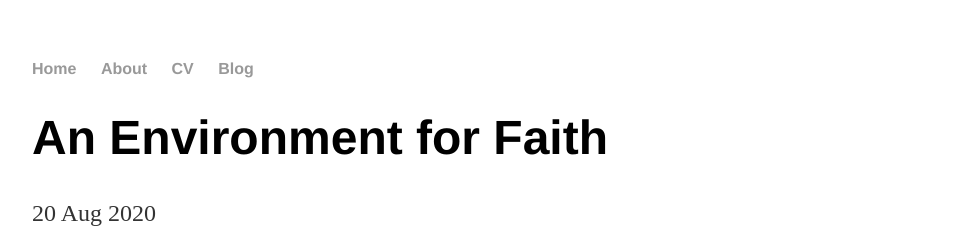
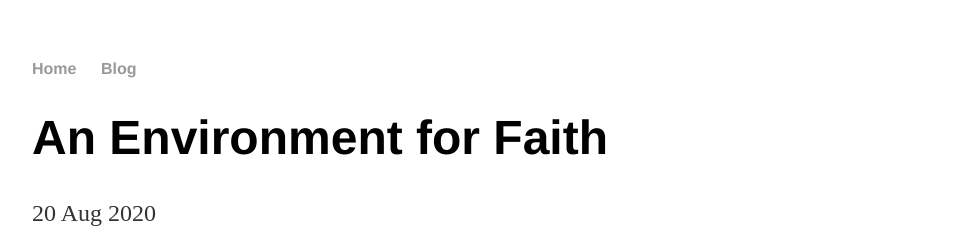
Before and after one commit to huntermaxfield/huntermaxfield.github.io, a Jekyll site: the page built from _posts/2020-08-30-an-environment-for-faith.md, in a window 1280 px wide and 900 px high. Shown: the top 252 px of the window, without its empty margins (160-1117 px from the left). Built offline with Jekyll 4.4.1, drawn with Linux system fonts in a browser that asks for light colours; some of the changed text lies outside the part shown.

Commit message:
Clean up nav

```diff
--- a/_layouts/default.html
+++ b/_layouts/default.html
@@ -9,8 +9,6 @@
 			<nav>
 	    		<ul>
 	        		<li><a href="/">Home</a></li>
-		        	<li><a href="/about">About</a></li>
-	        		<li><a href="/cv">CV</a></li>
 	        		<li><a href="/blog">Blog</a></li>
 	    		</ul>
 			</nav>
```
Also changed, not shown: other parts of _layouts/default.html (+1 -2 lines).
